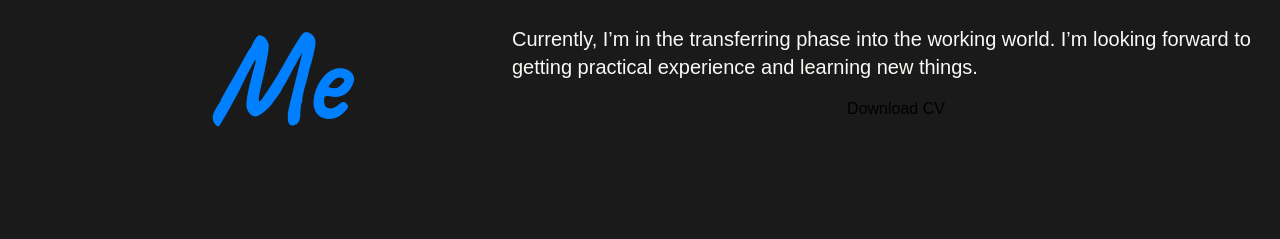
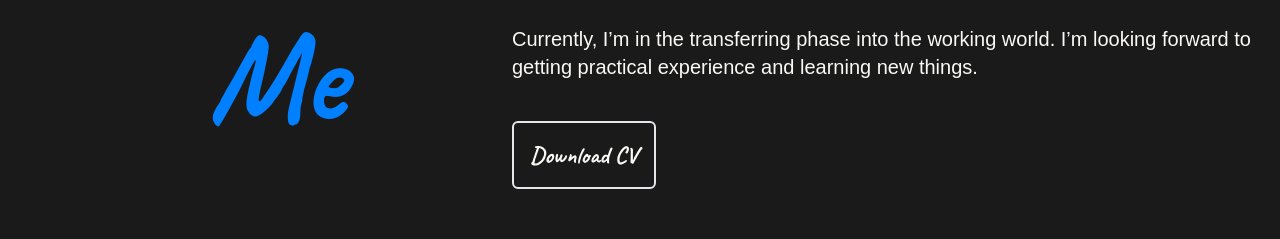
Before and after one commit to TimonKeller/Portfolio, a Next.js app: page / in a window 1280 px wide. Shown: the part 1064-1303 px from the top of the page. Built offline with nearby package versions, Linux system fonts and the light colour scheme.

Commit message:
Update AboutMe.jsx

```diff
--- a/components/AboutMe.jsx
+++ b/components/AboutMe.jsx
@@ -32,13 +32,10 @@ const AboutMe = () => {
           looking forward to getting practical experience and learning new
           things.
         </span>
-        <Link
-          className="font-caveat text-text font-bold text-2xl mt-6 border-2 rounded-md p-4 hover:bg-blue hover:border-blue self-center md:self-start hover:-translate-y-2 hover:duration-200 hover:ease-in"
-          href="/lebenslauf.pdf"
-          download
-          target="_blank"
-        >
-          <button>Download CV</button>
+        <Link href="/lebenslauf.pdf" download target="_blank">
+          <button className="font-caveat text-text font-bold text-2xl mt-6 border-2 rounded-md p-4 hover:bg-blue hover:border-blue self-center md:self-start hover:-translate-y-2 hover:duration-200 hover:ease-in">
+            Download CV
+          </button>
         </Link>
       </div>
     </div>
```
